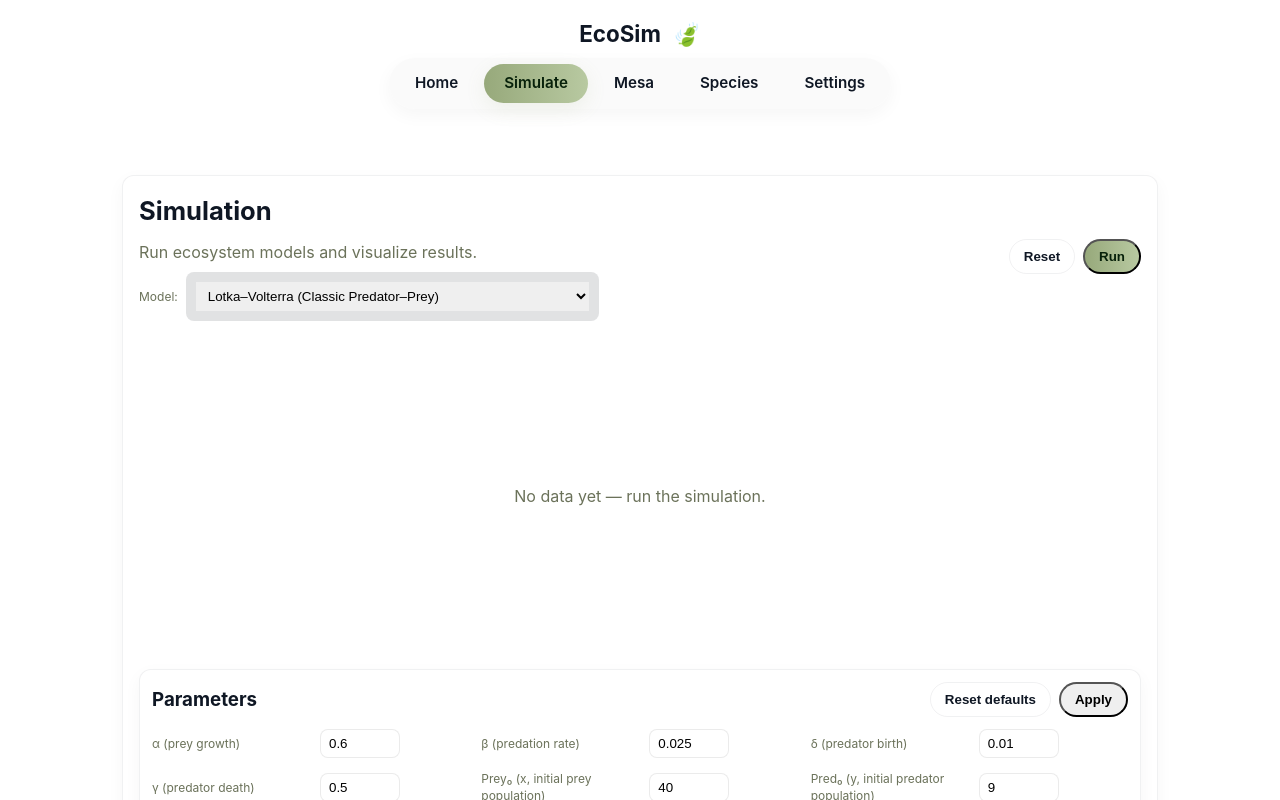
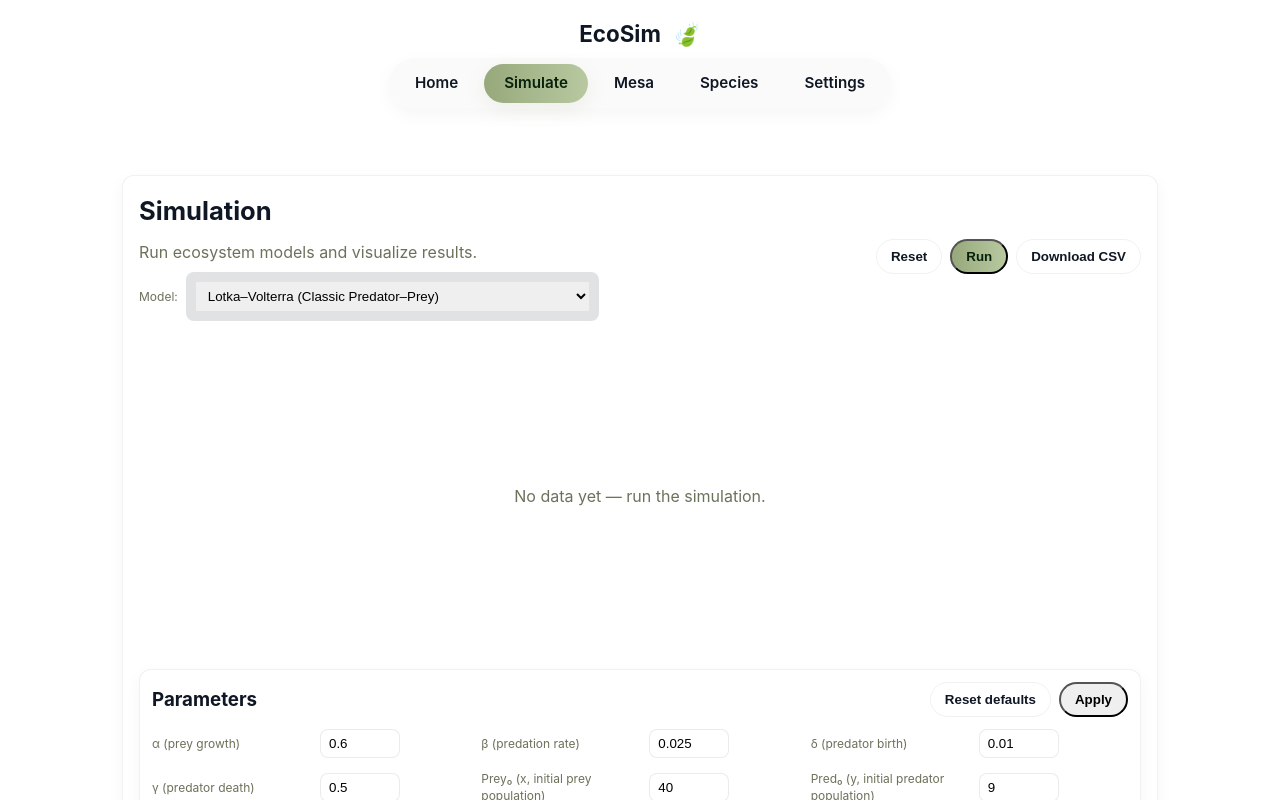
Before and after one commit to nguyen-aaron/EcoSim, a React (Create React App) app: page /simulate in a window 1280 px wide. Shown: the top 800 px of the page. Built offline with nearby package versions, Linux system fonts and the light colour scheme.

Commit message:
added download .csv option for models

```diff
--- a/src/hooks/useEcosimWorker.js
+++ b/src/hooks/useEcosimWorker.js
@@ -11,9 +11,12 @@ export function useEcosimWorker({
   windowSize = 800,
 } = {}) {
   const workerRef = useRef(null);
+
   const [running, setRunning] = useState(false);
   const [prey, setPrey] = useState([]);
   const [predator, setPredator] = useState([]);
+
+  const historyRef = useRef({ prey: [], predator: [] });
 
   //Recreate the worker whenever workerURL changes
   useEffect(() => {
@@ -23,9 +26,14 @@ export function useEcosimWorker({
     workerRef.current = w;
 
     w.onmessage = (e) => {
-      const { prey, pred } = e.data || {};
-      if (Number.isFinite(prey)) setPrey(prev => pushWindow(prev, prey, windowSize));
-      if (Number.isFinite(pred)) setPredator(prev => pushWindow(prev, pred, windowSize));
+      const { prey: x, pred: y } = e.data || {};
+      if (Number.isFinite(x)) historyRef.current.prey.push(x);
+      if (Number.isFinite(y)) historyRef.current.predator.push(y);
+
+      // update windowed series for the live chart (trimmed)
+      if (Number.isFinite(x)) setPrey((prev) => pushWindow(prev, x, windowSize));
+      if (Number.isFinite(y)) setPredator((prev) => pushWindow(prev, y, windowSize));
+
       console.log('[hook] received', e.data);
     };
 
@@ -46,6 +54,7 @@ export function useEcosimWorker({
   const start = useCallback(() => {
     setPrey([]);
     setPredator([]);
+    historyRef.current = { prey: [], predator: [] };
     workerRef.current?.postMessage({ type: "start", params });
     setRunning(true);
   }, [params]);
@@ -63,6 +72,7 @@ export function useEcosimWorker({
   const reset = useCallback(() => {
     setPrey([]);
     setPredator([]);
+    historyRef.current = { prey: [], predator: [] };
     workerRef.current?.postMessage({ type: "reset", params });
     setRunning(false);
   }, [params]);
@@ -71,5 +81,5 @@ export function useEcosimWorker({
     workerRef.current?.postMessage({ type: "setParams", params: patch });
   }, []);
 
-  return { running, prey, predator, start, pause, resume, reset, setParams };
+  return { running, prey, predator, start, pause, resume, reset, setParams, historyRef };
 }
--- a/src/pages/Simulate.jsx
+++ b/src/pages/Simulate.jsx
@@ -38,7 +38,7 @@ export default function Simulate() {
     pause,
     resume,
     reset,
-    setParams: sendPatch,
+    setParams: sendPatch, historyRef,
   } = useEcosimWorker({
     workerURL: config.workerUrl,
     params: workerParams,
@@ -102,6 +102,62 @@ export default function Simulate() {
     setPaused(false);
   };
 
+  //----CSV Download----//
+function buildCSV({ prey, predator, dt, seriesLabels, params, modelKey }) {
+  const header = [
+    `# Model: ${modelKey}`,
+    `# Params: ${JSON.stringify(params)}`,
+    `time,${seriesLabels[0]},${seriesLabels[1]}`
+  ];
+  const len = Math.max(prey.length, predator.length);
+  const rows = [];
+  for (let i = 0; i < len; i++) {
+    const t = (i * (Number(dt) || 1)).toFixed(6);
+    const a = Number.isFinite(prey[i]) ? prey[i] : '';
+    const b = Number.isFinite(predator[i]) ? predator[i] : '';
+    rows.push(`${t},${a},${b}`);
+  }
+  return '\uFEFF' + [...header, ...rows].join('\n'); //BOM for Excel
+}
+
+function downloadText(filename, text) {
+  const blob = new Blob([text], { type: 'text/csv;charset=utf-8;' });
+  const url = URL.createObjectURL(blob);
+  const a = document.createElement('a');
+  a.href = url;
+  a.download = filename;
+  document.body.appendChild(a);
+  a.click();
+  a.remove();
+  URL.revokeObjectURL(url);
+}
+
+const handleDownloadCSV = () => {
+  const fullPrey = historyRef.current.prey || [];
+  const fullPred = historyRef.current.predator || [];
+
+  const MAX_ROWS = 50000;
+  const step = Math.max(1, Math.ceil(Math.max(fullPrey.length, fullPred.length) / MAX_ROWS));
+
+  const preyDown = fullPrey.filter((_, i) => i % step === 0);
+  const predDown = fullPred.filter((_, i) => i % step === 0);
+
+  const seriesLabels = [s0?.label ?? 'Prey', s1?.label ?? 'Predator'];
+  const dtForTime = params?.dt ?? MODEL_CONFIG[model]?.defaults?.dt ?? 1;
+
+  const csv = buildCSV({
+    prey: preyDown,
+    predator: predDown,
+    dt: dtForTime * step,
+    seriesLabels,
+    params,
+    modelKey: model,
+  });
+
+  const stamp = new Date().toISOString().replace(/[:.]/g, '-');
+  downloadText(`ecosim-${model}-${stamp}.csv`, csv);
+};
+
 return (
   <div className="container">
     <div className="card" style={{ padding: 16 }}>
@@ -141,10 +197,12 @@ export default function Simulate() {
             </select>
           </div>
         </div>
+
         <div style={{ display: "flex", gap: 8 }}>
           <button className="btn secondary" onClick={handleReset}>
             Reset
           </button>
+
           {running ? (
             <button
               className="btn"
@@ -176,6 +234,20 @@ export default function Simulate() {
               Run
             </button>
           )}
+
+          <button
+            className={`btn ${
+              paused && (prey.length > 0 || predator.length > 0)
+                ? "primary"
+                : "secondary"
+            }`}
+            onClick={handleDownloadCSV}
+            disabled={
+              !paused || (prey.length === 0 && predator.length === 0)
+            }
+          >
+            Download CSV
+          </button>
         </div>
       </div>
 
```
Lines whose indentation alone changed are shown as unchanged.
